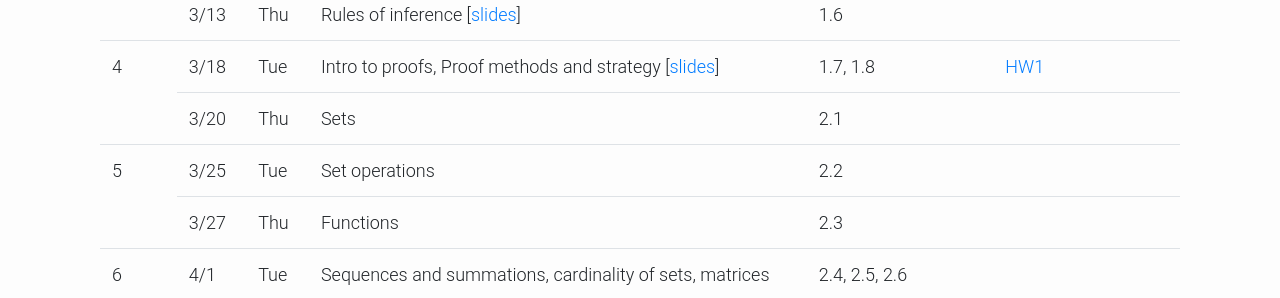
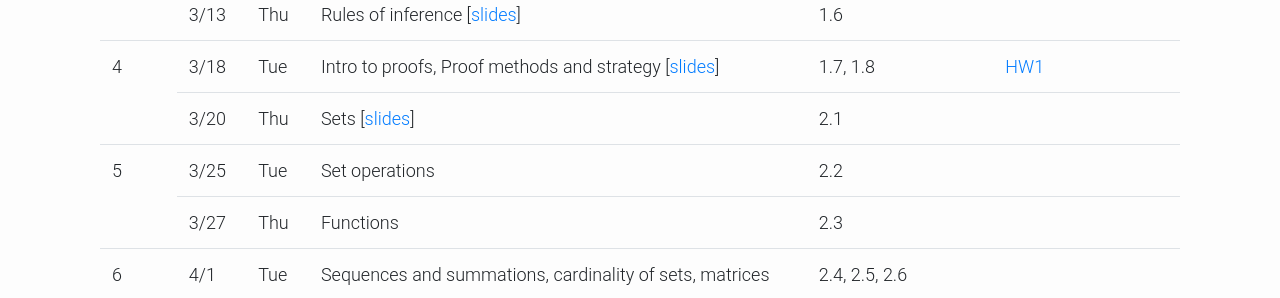
Before and after one commit to kaist-ee213/kaist-ee213.github.io, a Jekyll site: the page built from index.html, in a window 1280 px wide and 900 px high, scrolled down 1457 px. Shown: the part 152-450 px from the top of the window. Built offline with Jekyll 4.4.1, drawn with Linux system fonts in a browser that asks for light colours; the list of posts is cut into pages by our own code.

Commit message:
update slide 6

```diff
--- a/index.html
+++ b/index.html
@@ -195,7 +195,7 @@
         <tr>
             <td>3/20</td>
             <td>Thu</td>
-            <td>Sets</td>
+            <td>Sets [<a href="https://drive.google.com/file/d/1Wa3Sy9LBAWYA1M5PEzvxOh2P00i1PBxf/view?usp=sharing", target="_blank">slides</a>]</td>
             <td>2.1</td>
             <td></td>
         </tr>
```
